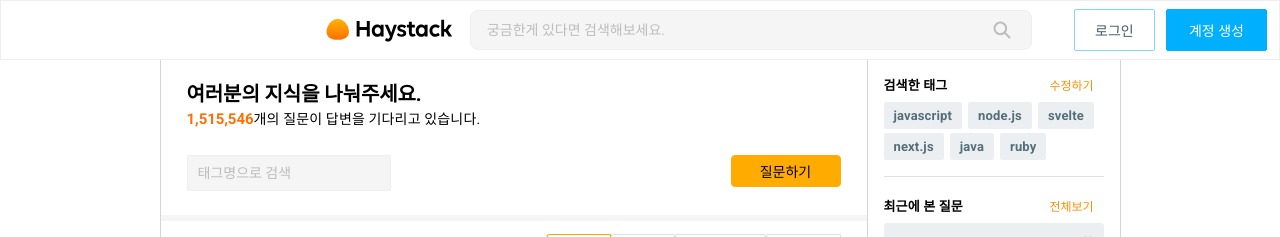
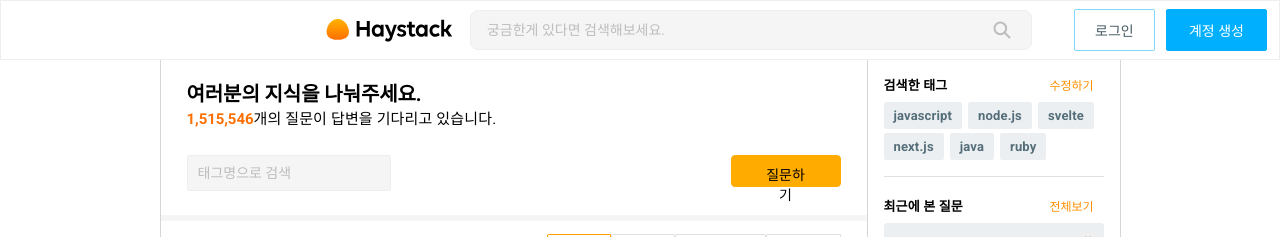
Before and after one commit to undetermined-team/qna-frontend, a Next.js app: page / in a window 1280 px wide. Shown: the top 237 px of the page. Built offline with nearby package versions, Linux system fonts and the light colour scheme; a web font is replaced by a local one.

Commit message:
Design: AskQuestionButton 디자인 수정

```diff
--- a/components/organisms/Main/FilterArea/styles.ts
+++ b/components/organisms/Main/FilterArea/styles.ts
@@ -22,7 +22,7 @@ export const QuestionCount = styled.span`
 `;
 
 export const QuestionDescription = styled.p`
-  ${(props) => props.theme.typography.Body2};
+  ${(props) => props.theme.typography.Body};
   ${(props) => props.theme.palette.Gray900};
 `;
 
@@ -32,8 +32,9 @@ export const MiddeGroup = styled.div`
   justify-content: space-between;
 `;
 
-export const AskQuestionButton = styled.button`
+export const AskQuestionButton = styled(Button)`
   ${(props) => props.theme.typography.Button};
+  padding: 8px 29px;
   line-height: normal;
   color: black;
   width: 110px;
@@ -44,12 +45,13 @@ export const AskQuestionButton = styled.button`
   border-radius: 4px;
 
   &:hover {
-    background-color: ${(props) => props.theme.palette.AmberA700};
+    border-color: ${(props) => props.theme.palette.AmberA400};
+    background-color: ${(props) => props.theme.palette.AmberA400};
   }
 
   &:active {
-    background: ${(props) => props.theme.palette.AmberA700};
-    box-shadow: inset 0px 0px 4px rgba(0, 0, 0, 0.25);
+    border-color: ${(props) => props.theme.palette.AmberA800};
+    background-color: ${(props) => props.theme.palette.AmberA800};
   }
 `;
 
```
